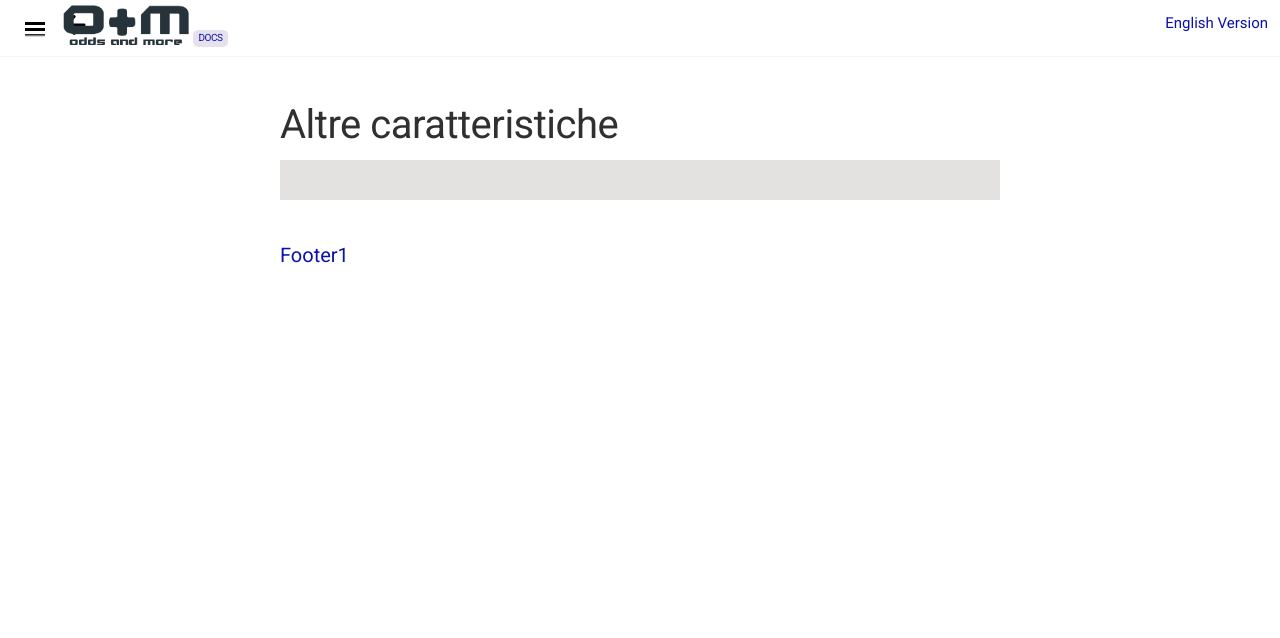
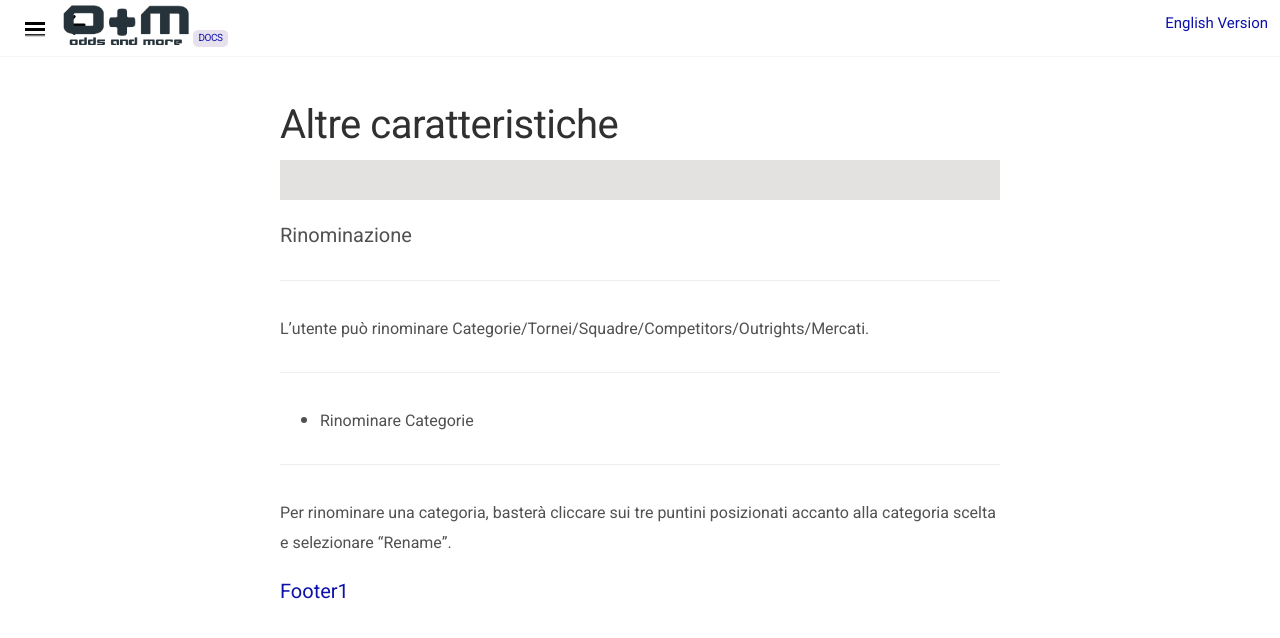
Before and after one commit to docsforodds/docs, a Jekyll site: the page built from docs/it/altre-caratteristiche/index.md, in a window 1280 px wide. Shown: the top 638 px of the page. Built offline with Jekyll 4.4.1, drawn with Linux system fonts in a browser that asks for light colours; nearby versions of some CDN libraries.

Commit message:
added rinominazione

```diff
--- a/docs/it/altre-caratteristiche/index.md
+++ b/docs/it/altre-caratteristiche/index.md
@@ -8,3 +8,19 @@ icon: far fa-plus-square
 <p class="message">
 
 </p>
+
+
+Rinominazione
+
+---
+
+
+<font size="3">L’utente può rinominare Categorie/Tornei/Squadre/Competitors/Outrights/Mercati.</font>
+
+---
+
+- <font size="3">Rinominare Categorie</font>
+
+---
+
+<font size="3">Per rinominare una categoria, basterà cliccare sui tre puntini posizionati accanto alla categoria scelta e selezionare “Rename”.</font>
```
